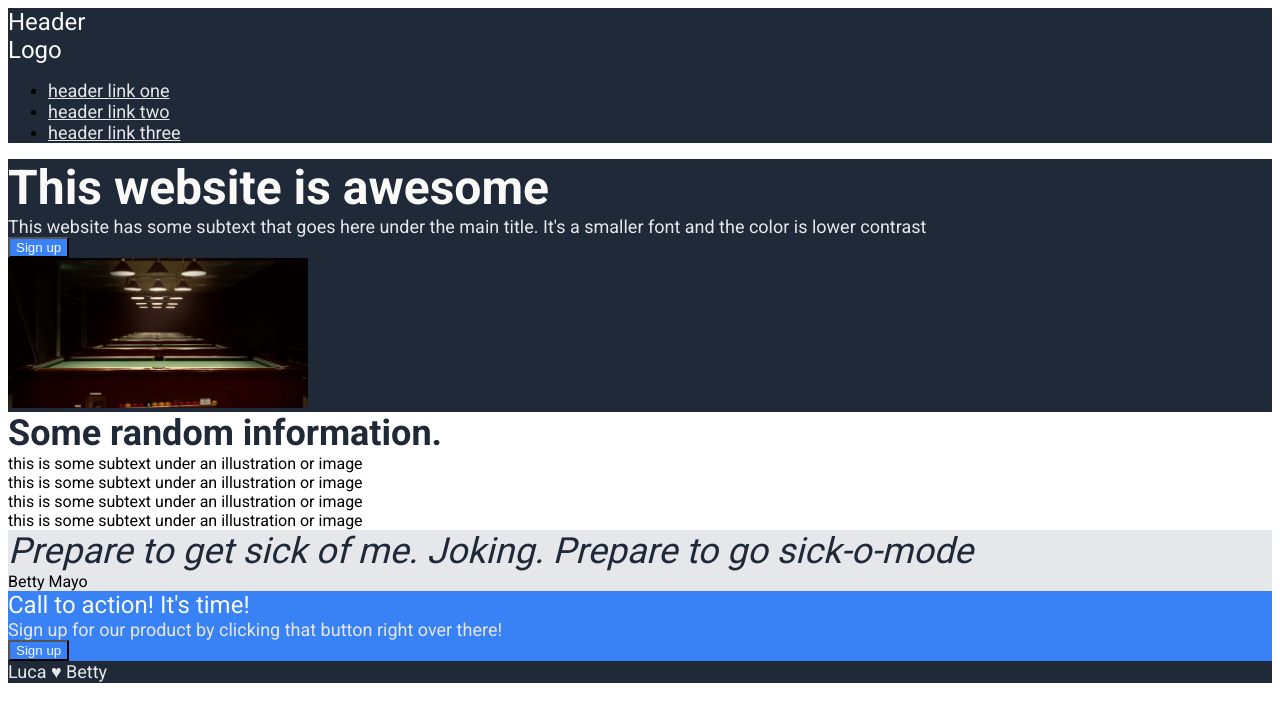
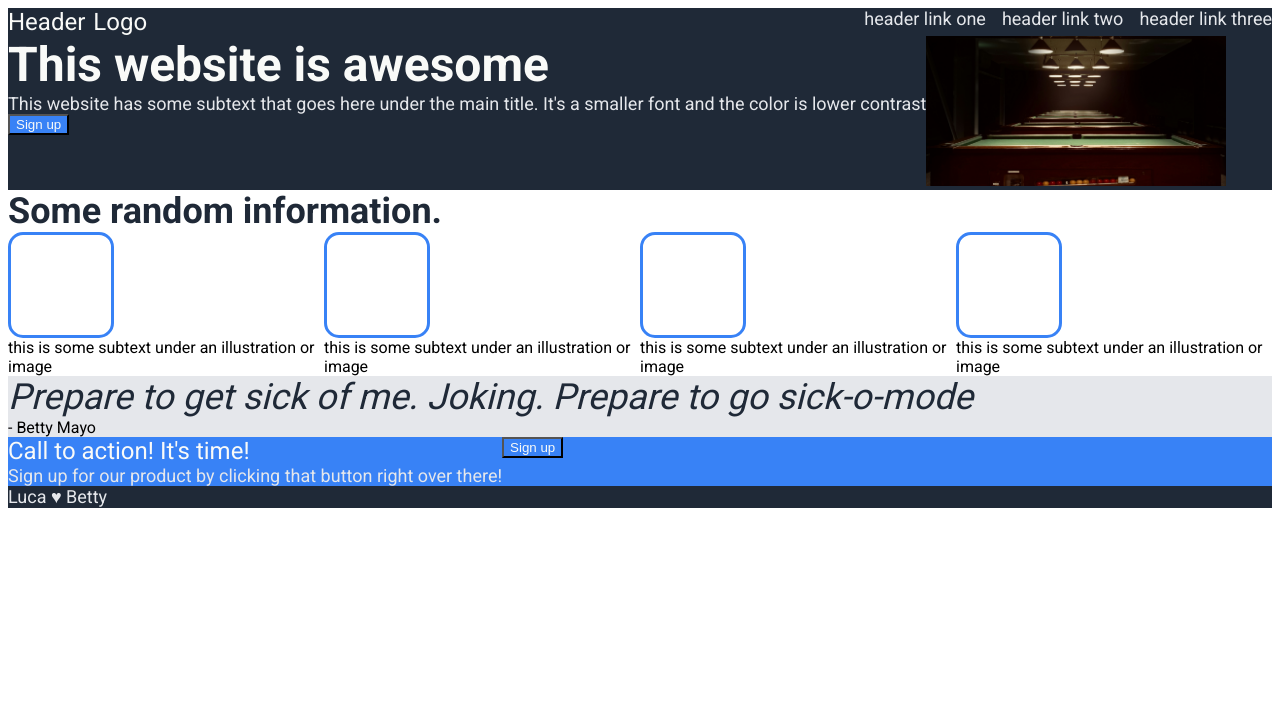
Before and after one commit to LvcaD/top-landing-page, a plain HTML site: page index.html in a window 1280 px wide. Drawn offline with Linux system fonts and the light colour scheme.

Commit message:
Implement flexbox

```diff
--- a/index.html
+++ b/index.html
@@ -8,13 +8,17 @@
 </head>
 <body>
     <div class="header">
+        <div class="left-header">
             <div class="branding">Header</div>
             <div class="branding">Logo</div>
+        </div>
+        <div class="right-header">
             <ul>
                 <li><a href="#">header link one</a></li>
                 <li><a href="#">header link two</a></li>
                 <li><a href="#">header link three</a></li>
             </ul>
+        </div>
     </div>
     <div class="container-one">
         <div class="container-one-s1">
@@ -27,6 +31,7 @@
         </div>
     </div>
     <div class="container-two">
+        <div class="empty"></div>
         <div class="info">Some random information.</div>
         <div class="container-two-s1">
             <div class="box-container">
@@ -45,11 +50,12 @@
                 <div class="box"></div>
                 <div class="box-subtext">this is some subtext under an illustration or image</div>
             </div>
+            <div class="empty"></div>
     </div>
     <div class="container-three">
         <div class="quote">
             <div class="quote-text">Prepare to get sick of me. Joking. Prepare to go sick-o-mode</div>
-            <div class="quote-author">Betty Mayo</div>
+            <div class="quote-author">- Betty Mayo</div>
         </div>
     </div>
     <div class="container-four">
--- a/style.css
+++ b/style.css
@@ -1,3 +1,5 @@
+/* Colors and fonts */
+
 @import url('https://fonts.googleapis.com/css2?family=Roboto:wght@400;700&display=swap');
 
 body {
@@ -35,6 +37,13 @@ button {
     color: #1F2937
 }
 
+.box {
+    border: 3px solid #3882F6;
+    height: 100px;
+    width: 100px;
+    border-radius: 15px;
+}
+
 .container-three {
     background-color: #E5E7EB;
 }
@@ -54,3 +63,59 @@ button {
 .blue-container {
     background-color: #3882F6;
 }
+
+/* Styling */
+
+a {
+    /* this removes the line under our links */
+    text-decoration: none;
+  }
+
+ul {
+    /* this removes the dots on the list items and removes odd formatting*/
+    list-style: none;
+    margin: 0;
+    padding: 0;
+  }
+
+/* Alignment */
+
+body {
+    display: flex;
+    flex-direction: column;
+}
+
+.header {
+    display: flex;
+    justify-content: space-between;
+}
+
+.left-header {
+    display: flex;
+    gap: 8px;
+}
+
+ul {
+    display: flex;
+    gap: 16px;
+}
+
+.container-one {
+    display: flex;
+}
+
+.container-two-s1 {
+    display: flex;
+}
+
+.blue-container {
+    display: flex;
+}
+
+/* TBD - Want to add padding on each side
+
+.header, .container-one, .container-two, .container-three, .container-four {
+    padding: 0 25px;
+}
+
+*/
```
Lines whose indentation alone changed are shown as unchanged.
